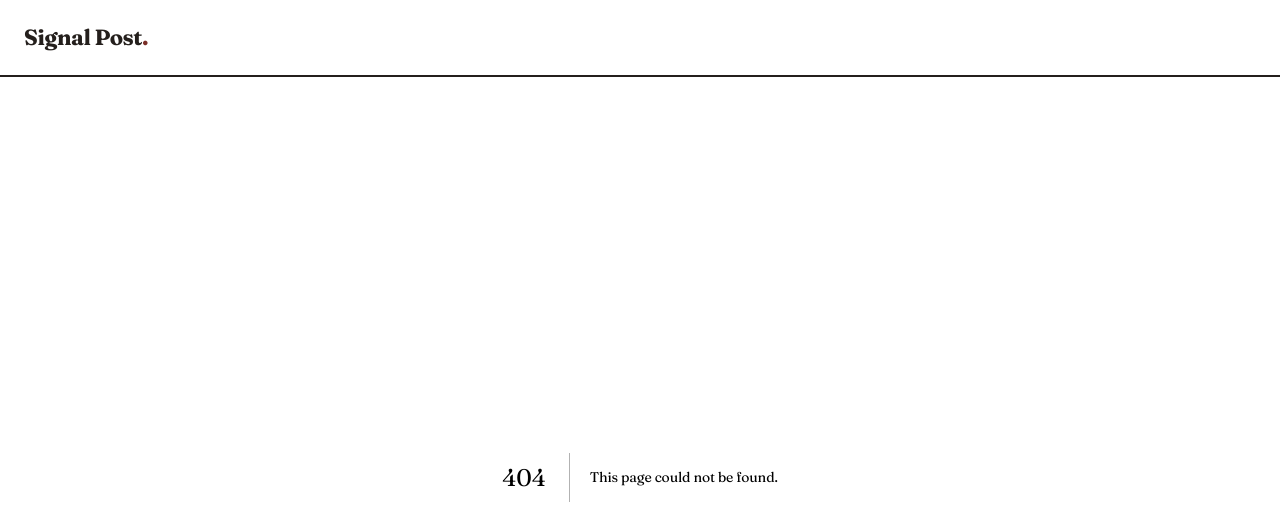
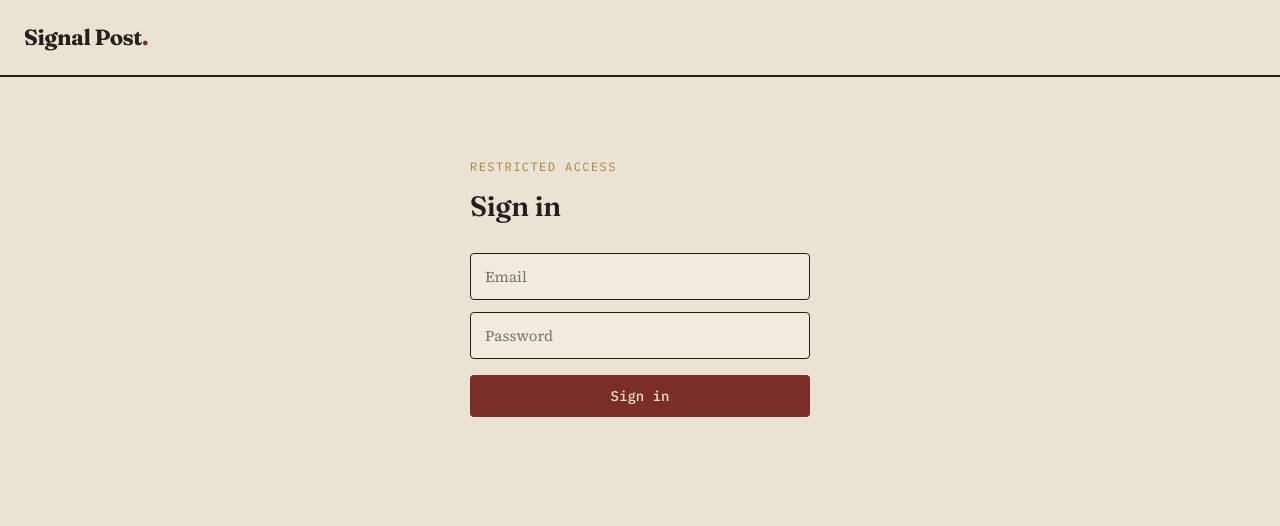
Before and after one commit to s-rahul-editz/signal-post, a Next.js app: page /adminsanjana/login in a window 1280 px wide. Before the commit this address had no page. Shown: the top 526 px of the page. Built offline with nearby package versions, Linux system fonts and the light colour scheme.

Commit message:
Create page.js

```diff
--- /dev/null
+++ b/app/adminsanjana/login/page.js
@@ -0,0 +1,92 @@
+"use client";
+
+import { useState } from "react";
+import { useRouter } from "next/navigation";
+import { createClient } from "../../../lib/supabase-browser";
+
+export default function LoginPage() {
+  const [email, setEmail] = useState("");
+  const [password, setPassword] = useState("");
+  const [error, setError] = useState("");
+  const [loading, setLoading] = useState(false);
+  const router = useRouter();
+
+  async function handleLogin(e) {
+    e.preventDefault();
+    setLoading(true);
+    setError("");
+
+    const supabase = createClient();
+    const { error: signInError } = await supabase.auth.signInWithPassword({
+      email,
+      password,
+    });
+
+    if (signInError) {
+      setError("Incorrect email or password.");
+      setLoading(false);
+      return;
+    }
+
+    router.push("/adminsanjana");
+    router.refresh();
+  }
+
+  return (
+    <div className="container" style={{ maxWidth: 380, paddingTop: 80 }}>
+      <div className="eyebrow">Restricted access</div>
+      <h1 style={{ fontSize: 28, margin: "8px 0 24px" }}>Sign in</h1>
+      <form onSubmit={handleLogin}>
+        <input
+          type="email"
+          placeholder="Email"
+          value={email}
+          onChange={(e) => setEmail(e.target.value)}
+          required
+          style={inputStyle}
+        />
+        <input
+          type="password"
+          placeholder="Password"
+          value={password}
+          onChange={(e) => setPassword(e.target.value)}
+          required
+          style={inputStyle}
+        />
+        {error && (
+          <p style={{ color: "var(--maroon)", fontSize: 14, marginTop: -4 }}>{error}</p>
+        )}
+        <button type="submit" disabled={loading} style={buttonStyle}>
+          {loading ? "Signing in..." : "Sign in"}
+        </button>
+      </form>
+    </div>
+  );
+}
+
+const inputStyle = {
+  display: "block",
+  width: "100%",
+  padding: "12px 14px",
+  marginBottom: 12,
+  border: "1.5px solid var(--ink)",
+  borderRadius: 4,
+  background: "var(--paper-raised)",
+  fontFamily: "var(--body)",
+  fontSize: 15,
+  color: "var(--ink)",
+};
+
+const buttonStyle = {
+  width: "100%",
+  padding: "12px",
+  background: "var(--maroon)",
+  color: "var(--paper)",
+  border: "none",
+  borderRadius: 4,
+  fontFamily: "var(--mono)",
+  fontWeight: 500,
+  fontSize: 14,
+  cursor: "pointer",
+  marginTop: 4,
+};
```
